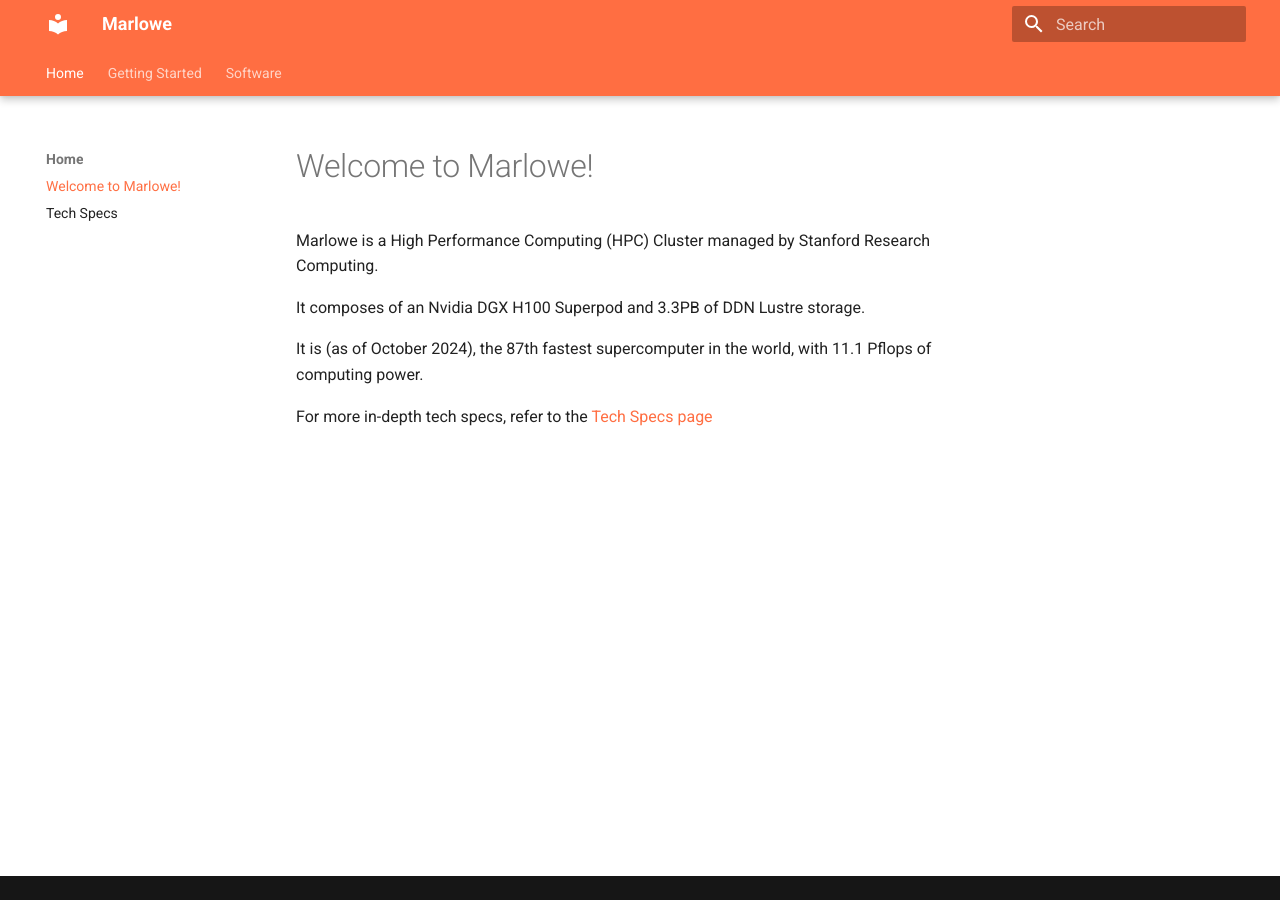
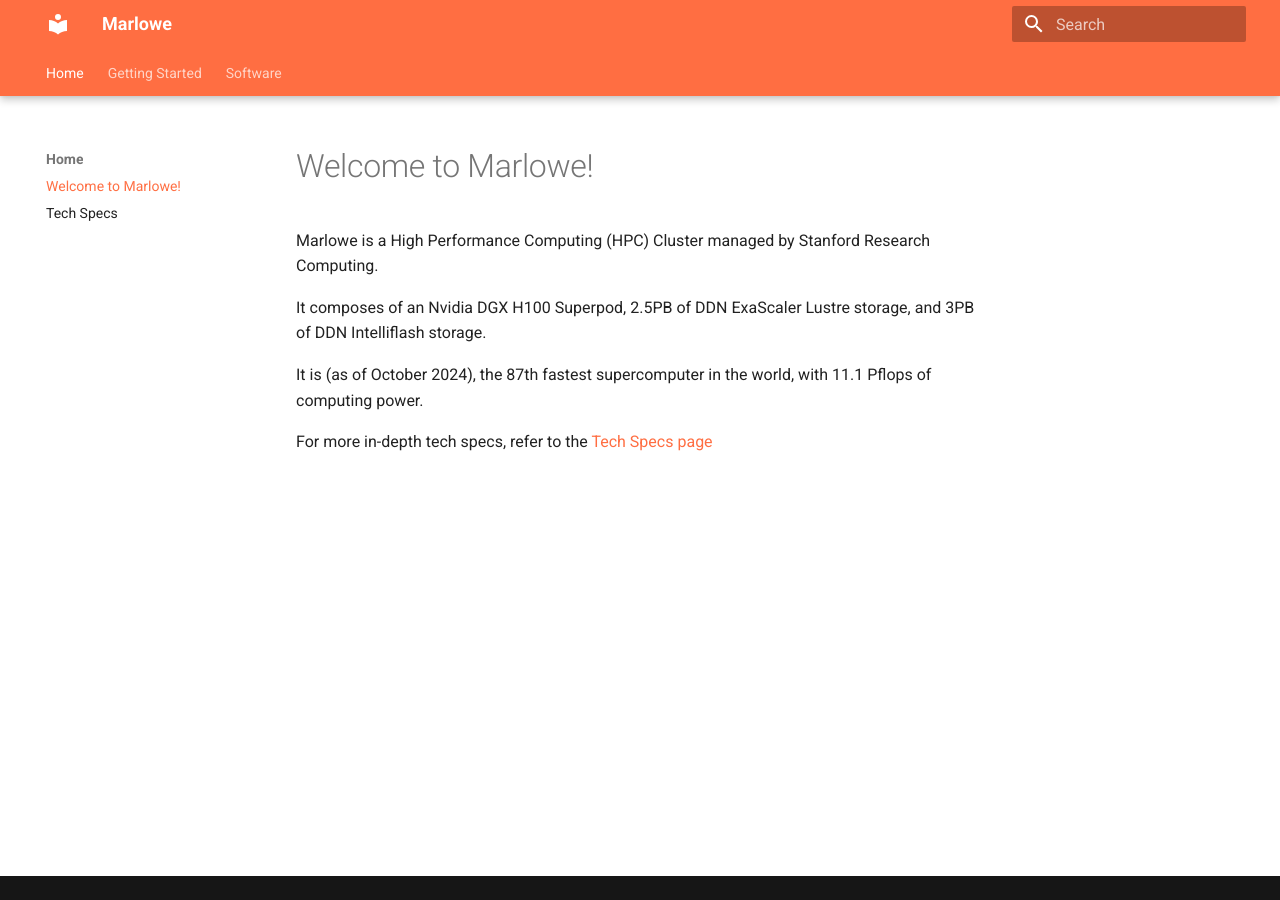
Before and after one commit to stanford-marlowe/docs.marlowe.stanford.edu, an MkDocs documentation site: the page built from docs/index.md, in a window 1280 px wide. Built offline with MkDocs 1.6.1 and Material for MkDocs 9.7.7, drawn with Linux system fonts in a browser that asks for light colours.

```diff
--- a/docs/index.md
+++ b/docs/index.md
@@ -2,7 +2,7 @@
 
 Marlowe is a High Performance Computing (HPC) Cluster managed by Stanford Research Computing.
 
-It composes of an Nvidia DGX H100 Superpod and 3.3PB of DDN Lustre storage.
+It composes of an Nvidia DGX H100 Superpod, 2.5PB of DDN ExaScaler Lustre storage, and 3PB of DDN Intelliflash storage.
 
 It is (as of October 2024), the 87th fastest supercomputer in the world, with 11.1 Pflops of computing power.
 
--- a/mkdocs.yml
+++ b/mkdocs.yml
@@ -32,6 +32,7 @@ nav:
       - getting-started/index.md
       - Allocations: getting-started/allocations.md
       - Connecting: getting-started/connecting.md
+      - Filesystems: getting-started/filesystems.md
 
   # Env Modules
   - Software:
```
Also changed, not shown: docs/getting-started/filesystems.md (added, +33 -0 lines), site/modules/conda/index.html, site/search/search_index.json, site/sitemap.xml, 1 other file.
